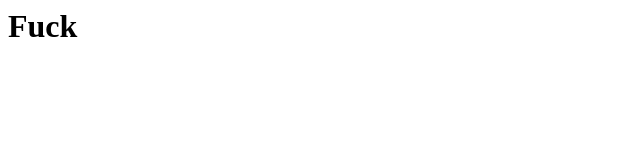
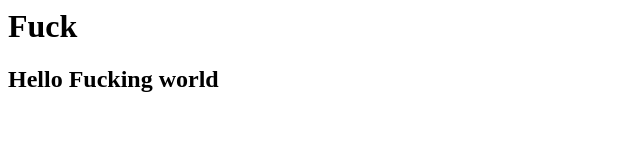
Before and after one commit to umangvatsa/project-1, a plain HTML site: page index.html in a window 1280 px wide. Shown: the whole page, without its empty margins (0-640 px from the left). Drawn offline with Linux system fonts and the light colour scheme.

Commit message:
H2 added inside div tag

```diff
--- a/index.html
+++ b/index.html
@@ -7,5 +7,10 @@
 </head>
 <body>
     <h1>Fuck</h1>
+    <div>
+        <h2>
+            Hello Fucking world
+        </h2>
+    </div>
 </body>
 </html>
```
